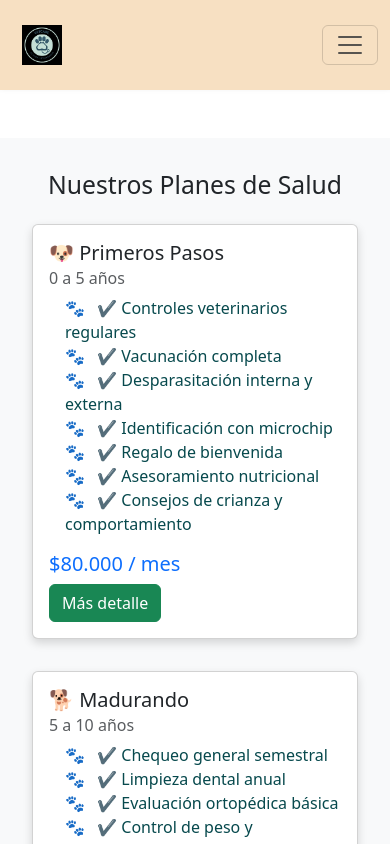
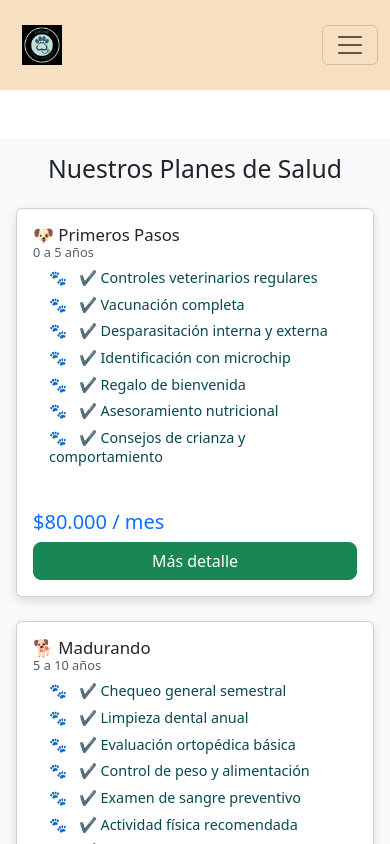
Before and after one commit to jero286/VET-FRONTEND, a React (Vite) app: page /planes in a window 390 px wide. Shown: the top 844 px of the page. Built offline with nearby package versions, Linux system fonts and the light colour scheme; no server answers.

Commit message:
se arregla responsive de los planes

```diff
--- a/src/paginas/PaginaPlanes.css
+++ b/src/paginas/PaginaPlanes.css
@@ -5,18 +5,32 @@
 
 .plan-card {
   border-radius: 20px;
-  box-shadow: 0 4px 10px rgba(0, 0, 0, 0.15);
-  transition: transform 0.3s;
-  margin-bottom: 2rem;
+  box-shadow: 0 4px 10px rgba(0, 0, 0, 0.12);
+  transition: transform 0.22s ease;
+  margin-bottom: 1.25rem;
+  display: flex;
+  flex-direction: column;
+  overflow: hidden;
 }
 
 .plan-card:hover {
-  transform: translateY(-5px);
+  transform: translateY(-6px);
 }
+
 
 .lista-plan {
   padding-left: 1rem;
   list-style: none;
+  margin: 0;
+  padding-bottom: 0.5rem;
+  line-height: 1.35;
+}
+
+.lista-plan li {
+  margin-bottom: 0.45rem;
+  word-break: break-word;
+  hyphens: auto;
+  font-size: 0.95rem;
 }
 
 .lista-plan li::before {
@@ -24,14 +38,36 @@
   margin-right: 0.5rem;
 }
 
-.plan-0 {
-  background-color: #d1f2eb;
+.plan-0 { background-color: #d1f2eb; }
+.plan-1 { background-color: #d6eaf8; }
+.plan-2 { background-color: #f9e79f; }
+
+.plan-card .card-title {
+  font-size: 1.15rem;
+  margin-bottom: 0.25rem;
 }
 
-.plan-1 {
-  background-color: #d6eaf8;
+.plan-card .card-subtitle {
+  font-size: 0.88rem;
 }
 
-.plan-2 {
-  background-color: #f9e79f;
+.plan-card .card-text {
+  margin-bottom: 0.5rem;
 }
+
+.plan-card .btn {
+  width: 100%;
+  border-radius: 8px;
+}
+
+@media (max-width: 576px) {
+  .planes-container { padding: 1rem; }
+  .lista-plan li { font-size: 0.9rem; }
+  .plan-card { border-radius: 12px; }
+  .plan-card .card-title { font-size: 1.05rem; }
+  .plan-card .card-subtitle { font-size: 0.8rem; }
+}
+
+@media (min-width: 992px) {
+  .plan-card { min-height: 320px; }
+}
--- a/src/paginas/PaginaPlanes.jsx
+++ b/src/paginas/PaginaPlanes.jsx
@@ -56,12 +56,14 @@ const Planes = () => {
       <h2 className="text-center mb-4">Nuestros Planes de Salud</h2>
       <Row>
         {planes.map((plan, idx) => (
-          <Col md={4} key={idx}>
-            <Card className={`plan-card plan-${idx}`}>
-              <Card.Body>
+          <Col xs={12} sm={6} lg={4} key={idx} className="mb-4">
+            <Card className={`plan-card plan-${idx} h-100`}>
+              <Card.Body className="d-flex flex-column">
                 <Card.Title>{plan.nombre}</Card.Title>
-                <Card.Subtitle className="mb-2 text-muted">{plan.edad}</Card.Subtitle>
-                <Card.Text>
+                <Card.Subtitle className="mb-2 text-muted">
+                  {plan.edad}
+                </Card.Subtitle>
+                <Card.Text className="flex-grow-1">
                   <ul className="lista-plan">
                     {plan.descripcion.map((item, i) => (
                       <li key={i}>{item}</li>
@@ -72,6 +74,7 @@ const Planes = () => {
                 <Button
                   variant="success"
                   onClick={() => navigate(`/planes/${plan.nombre}`)}
+                  className="mt-auto"
                 >
                   Más detalle
                 </Button>
@@ -80,8 +83,7 @@ const Planes = () => {
           </Col>
         ))}
       </Row>
-      </div>
-
+    </div>
   );
 };
 
```
